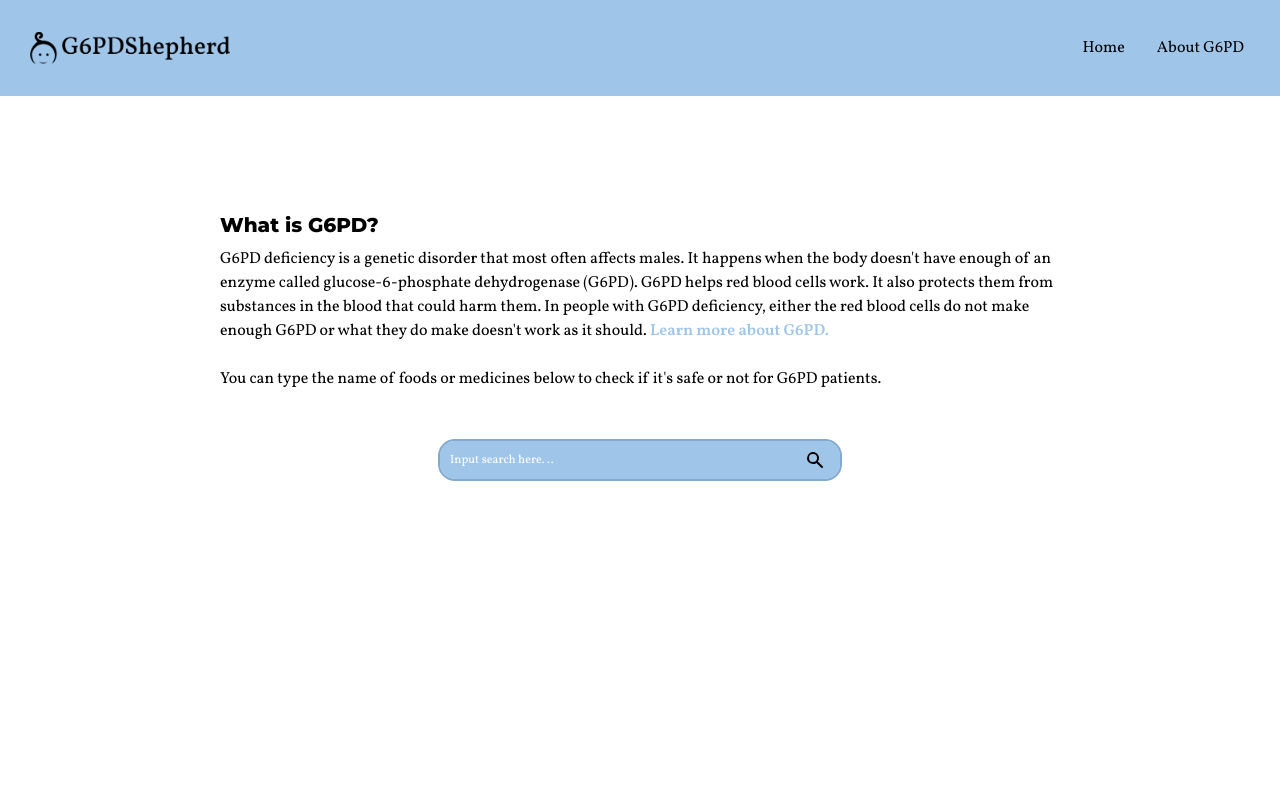
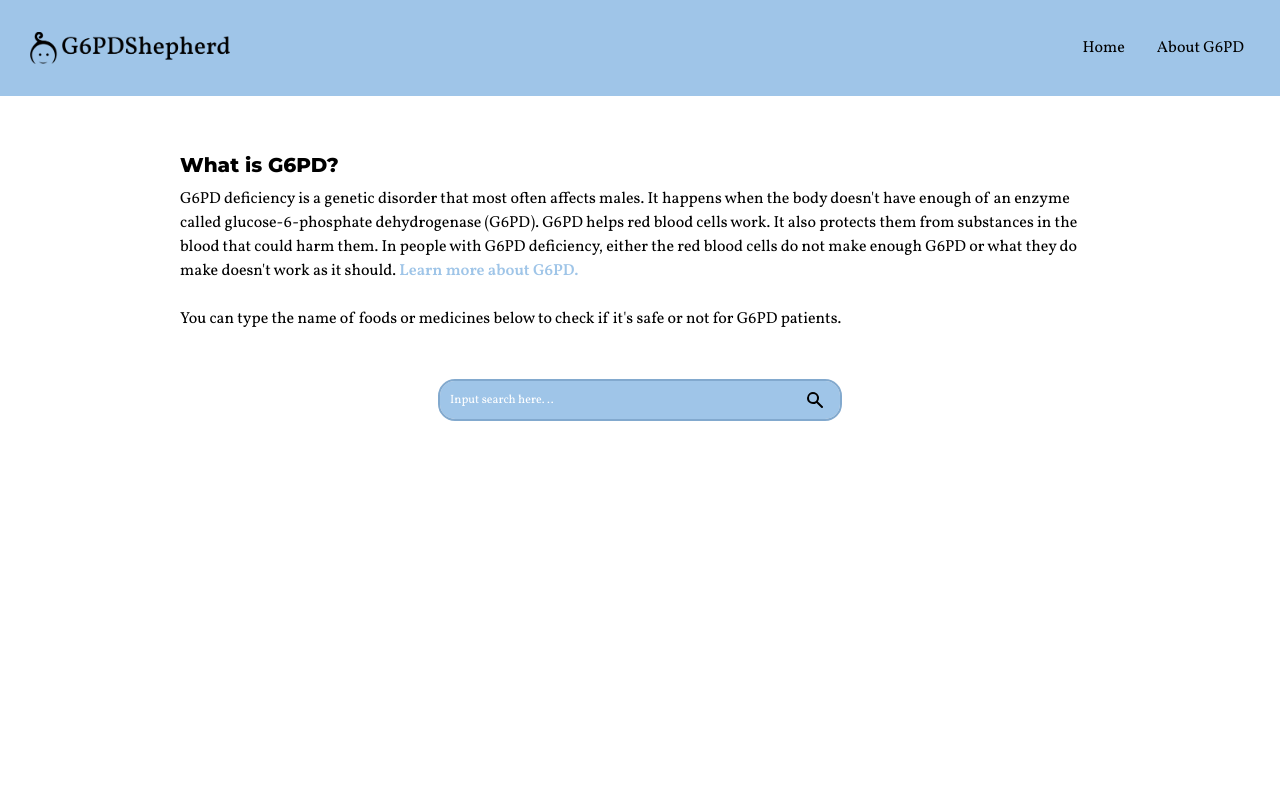
Before and after one commit to odycy21/G6PD-Shepherd, a React (Vite) app: page / in a window 1280 px wide. Shown: the top 800 px of the page. Built offline with nearby package versions, Linux system fonts and the light colour scheme; a web font is replaced by a local one.

Commit message:
updated home page 2

```diff
--- a/src/Home.jsx
+++ b/src/Home.jsx
@@ -9,7 +9,7 @@ const Home = () => {
     return (
         <div className="max-w-[1000px] mt-[-5px] py-10  h-screen mx-auto  justify-center items-center">
 
-            <div className="p-20">
+            <div className="p-20 lg:py-5 px-10 py-10">
                 <h1 className='font-montserrat font-semibold text-xl pb-2'> What is G6PD? </h1>
                 <p>
                     G6PD deficiency is a genetic disorder that most often affects males. It happens when the body doesn't have enough of an enzyme called glucose-6-phosphate dehydrogenase (G6PD).
```
